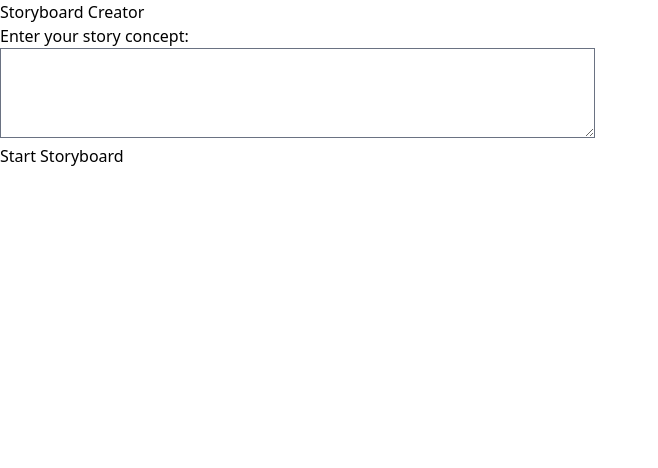
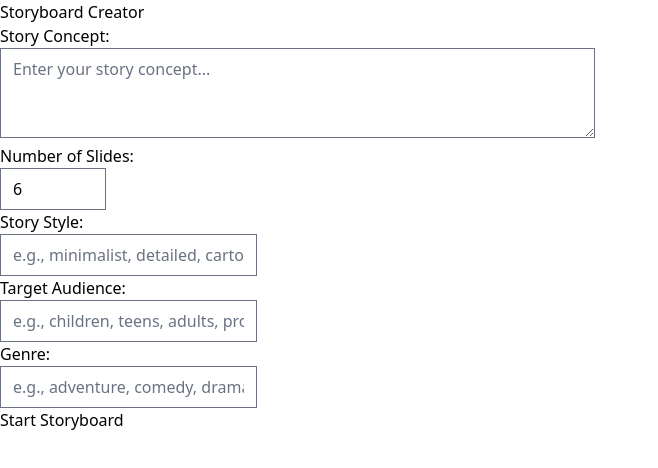
Before and after one commit to fac-31/Pro0623-StoryMaker, a SvelteKit app: page /storyboard in a window 1280 px wide. Shown: the top 468 px of the page, without its empty margins (0-658 px from the left). Built offline with nearby package versions, Linux system fonts and the light colour scheme.

Commit message:
updating UI - step 1

```diff
--- a/src/lib/langgraph/storyboardGraph.ts
+++ b/src/lib/langgraph/storyboardGraph.ts
@@ -59,7 +59,7 @@ Genre: {genre}
 
 	const chain = prompt.pipe(llm);
 	const storyOutLine = await chain.invoke({
-	userInput: state.userConcept.userInput,
+	userInput: state.userConcept.concept,
 	numSlides: state.userConcept.numSlides,
 	targetAudience: state.userConcept.targetAudience,
 	storyStyle: state.userConcept.storyStyle,
--- a/src/lib/models/UserPrompt.ts
+++ b/src/lib/models/UserPrompt.ts
@@ -1,6 +1,6 @@
 export interface UserPrompt {
 	numSlides : number;
-	userInput: string;
+	concept: string;
 	storyStyle: string;
 	targetAudience : string
 	genre: string;
--- a/src/routes/api/storyboard/approve/+server.ts
+++ b/src/routes/api/storyboard/approve/+server.ts
@@ -1,24 +1,24 @@
-import { json } from '@sveltejs/kit';
-import { approveSlideForGeneration } from '$lib/langgraph/storyboardGraph';
-import { initDB } from '$lib/server/db';
-import { ObjectId } from 'mongodb';
-import type { RequestHandler } from '@sveltejs/kit';
+// import { json } from '@sveltejs/kit';
+// import { approveSlideForGeneration } from '$lib/langgraph/storyboardGraph';
+// import { initDB } from '$lib/server/db';
+// import { ObjectId } from 'mongodb';
+// import type { RequestHandler } from '@sveltejs/kit';
 
-export const POST: RequestHandler = async ({ request }) => {
-	const { _id } = await request.json();
-	const db = await initDB();
-	const storyboards = db.collection('storyboards');
+// export const POST: RequestHandler = async ({ request }) => {
+// 	const { _id } = await request.json();
+// 	const db = await initDB();
+// 	const storyboards = db.collection('storyboards');
 
-	const storyboard = await storyboards.findOne({ _id: new ObjectId(_id) });
-	if (!storyboard) return json({ error: 'Storyboard not found' }, { status: 404 });
+// 	const storyboard = await storyboards.findOne({ _id: new ObjectId(_id) });
+// 	if (!storyboard) return json({ error: 'Storyboard not found' }, { status: 404 });
 
-	// Approve slide
-	const updatedState = { ...storyboard, ...approveSlideForGeneration() };
+// 	// Approve slide
+// 	const updatedState = { ...storyboard, ...approveSlideForGeneration() };
 
-	await storyboards.updateOne(
-		{ _id: new ObjectId(_id) },
-		{ $set: { ...updatedState, updatedAt: new Date() } }
-	);
+// 	await storyboards.updateOne(
+// 		{ _id: new ObjectId(_id) },
+// 		{ $set: { ...updatedState, updatedAt: new Date() } }
+// 	);
 
-	return json({ ...updatedState, _id });
-};
+// 	return json({ ...updatedState, _id });
+// };
--- a/src/routes/api/storyboard/refine/+server.ts
+++ b/src/routes/api/storyboard/refine/+server.ts
@@ -1,29 +1,29 @@
-import { json } from '@sveltejs/kit';
-import { submitRefinementFeedback } from '$lib/langgraph/storyboardGraph';
-import { initDB } from '$lib/server/db';
-import { ObjectId } from 'mongodb';
-import type { RequestHandler } from '@sveltejs/kit';
-import type { StoryboardState } from '$lib/langgraph/storyboardGraph';
+// import { json } from '@sveltejs/kit';
+// import { submitRefinementFeedback } from '$lib/langgraph/storyboardGraph';
+// import { initDB } from '$lib/server/db';
+// import { ObjectId } from 'mongodb';
+// import type { RequestHandler } from '@sveltejs/kit';
+// import type { StoryboardState } from '$lib/langgraph/storyboardGraph';
 
-export const POST: RequestHandler = async ({ request }) => {
-	const { _id, feedback } = await request.json();
-	const db = await initDB();
-	const storyboards = db.collection('storyboards');
+// export const POST: RequestHandler = async ({ request }) => {
+// 	const { _id, feedback } = await request.json();
+// 	const db = await initDB();
+// 	const storyboards = db.collection('storyboards');
 
-	const storyboard = await storyboards.findOne({ _id: new ObjectId(_id) });
-	if (!storyboard) return json({ error: 'Storyboard not found' }, { status: 404 });
+// 	const storyboard = await storyboards.findOne({ _id: new ObjectId(_id) });
+// 	if (!storyboard) return json({ error: 'Storyboard not found' }, { status: 404 });
 
-	// Apply feedback
-	const updatedState = {
-		...storyboard,
-		...submitRefinementFeedback(storyboard as unknown as StoryboardState, feedback)
-	};
+// 	// Apply feedback
+// 	const updatedState = {
+// 		...storyboard,
+// 		...submitRefinementFeedback(storyboard as unknown as StoryboardState, feedback)
+// 	};
 
-	// Optionally, re-run the workflow for the next step if needed
-	await storyboards.updateOne(
-		{ _id: new ObjectId(_id) },
-		{ $set: { ...updatedState, updatedAt: new Date() } }
-	);
+// 	// Optionally, re-run the workflow for the next step if needed
+// 	await storyboards.updateOne(
+// 		{ _id: new ObjectId(_id) },
+// 		{ $set: { ...updatedState, updatedAt: new Date() } }
+// 	);
 
-	return json({ ...updatedState, _id });
-};
+// 	return json({ ...updatedState, _id });
+// };
--- a/src/routes/api/storyboard/start/+server.ts
+++ b/src/routes/api/storyboard/start/+server.ts
@@ -2,17 +2,19 @@ import { json } from '@sveltejs/kit';
 import { runStoryboardCreation } from '$lib/langgraph/storyboardGraph';
 import { initDB } from '$lib/server/db';
 import type { RequestHandler } from '@sveltejs/kit';
+import type { UserPrompt } from '$lib/models/UserPrompt';
 
 export const POST: RequestHandler = async ({ request }) => {
-	const { concept } = await request.json();
-	const state = await runStoryboardCreation(concept);
+
+	const userConcept: UserPrompt = await request.json();
+	const storyboardOutput = await runStoryboardCreation(userConcept);
 
 	const db = await initDB();
 	const result = await db.collection('storyboards').insertOne({
-		...state,
+		...storyboardOutput,
 		createdAt: new Date(),
 		updatedAt: new Date()
 	});
 
-	return json({ ...state, _id: result.insertedId });
+	return json({ ...storyboardOutput, _id: result.insertedId });
 };
--- a/src/routes/langchain-agent/+server.ts
+++ /dev/null
@@ -1,14 +0,0 @@
-import { json } from '@sveltejs/kit';
-import { runStoryboardCreation } from '$lib/langgraph/storyboardGraph';
-import type { RequestHandler } from '@sveltejs/kit';
-
-export const POST: RequestHandler = async ({ request }) => {
-	const { concept } = await request.json();
-
-	try {
-		const result = await runStoryboardCreation(concept);
-		return json(result);
-	} catch (error) {
-		return json({ error: (error as Error).message }, { status: 500 });
-	}
-};
--- a/src/routes/storyboard/+page.svelte
+++ b/src/routes/storyboard/+page.svelte
@@ -1,8 +1,17 @@
 <script lang="ts">
-	import type { StoryboardState } from '$lib/langgraph/storyboardGraph';
-	let concept = '';
+	import type { StoryboardOutput } from '$lib/langgraph/storyboardGraph';
+	import type { UserPrompt } from '$lib/models/UserPrompt';
+
+	let userPrompt : UserPrompt = {
+		numSlides: 6,
+		concept: '',
+		storyStyle: '',
+		targetAudience: '',
+		genre: ''
+	};
+
 	let feedback = '';
-	let storyboard: (StoryboardState & { _id?: string }) | null = null;
+	let storyboard: (StoryboardOutput & { _id?: string }) | null = null;
 	let loading = false;
 	let error = '';
 	let imageUrl = '';
@@ -26,7 +35,7 @@
 			const res = await fetch('/api/storyboard/start', {
 				method: 'POST',
 				headers: { 'Content-Type': 'application/json' },
-				body: JSON.stringify({ concept })
+				body: JSON.stringify(userPrompt)
 			});
 			const data = await res.json();
 			if (res.ok) {
@@ -120,12 +129,67 @@
 
 {#if !storyboard}
 	<form on:submit|preventDefault={startStoryboard}>
-		<label for="concept">Enter your story concept:</label><br />
-		<textarea id="concept" bind:value={concept} rows="3" cols="60" required></textarea><br />
+		<div class="form-group">
+			<label for="concept">Story Concept:</label><br />
+			<textarea
+				id="concept"
+				bind:value={userPrompt.concept}
+				rows="3"
+				cols="60"
+				placeholder="Enter your story concept..."
+				required
+			></textarea>
+		</div>
+
+		<div class="form-group">
+			<label for="numSlides">Number of Slides:</label><br />
+			<input
+				type="number"
+				id="numSlides"
+				bind:value={userPrompt.numSlides}
+				min="1"
+				max="20"
+				required
+			/>
+		</div>
+
+		<div class="form-group">
+			<label for="storyStyle">Story Style:</label><br />
+			<input
+				type="text"
+				id="storyStyle"
+				bind:value={userPrompt.storyStyle}
+				placeholder="e.g., minimalist, detailed, cartoon, realistic..."
+				required
+			/>
+		</div>
+
+		<div class="form-group">
+			<label for="targetAudience">Target Audience:</label><br />
+			<input
+				type="text"
+				id="targetAudience"
+				bind:value={userPrompt.targetAudience}
+				placeholder="e.g., children, teens, adults, professionals..."
+				required
+			/>
+		</div>
+
+		<div class="form-group">
+			<label for="genre">Genre:</label><br />
+			<input
+				type="text"
+				id="genre"
+				bind:value={userPrompt.genre}
+				placeholder="e.g., adventure, comedy, drama, fantasy..."
+				required
+			/>
+		</div>
+
 		<button type="submit" disabled={loading}>Start Storyboard</button>
 	</form>
 {/if}
-
+<!--
 {#if storyboard && storyboard.currentSlide !== null}
 	<div>
 		<h2>Current Slide: {storyboard.currentSlide}</h2>
@@ -180,7 +244,7 @@
 		<h3>Server Logs</h3>
 		<pre>{logs.join('\n')}</pre>
 	</div>
-{/if}
+{/if} -->
 
 {#if loading}
 	<p>Loading...</p>
```
